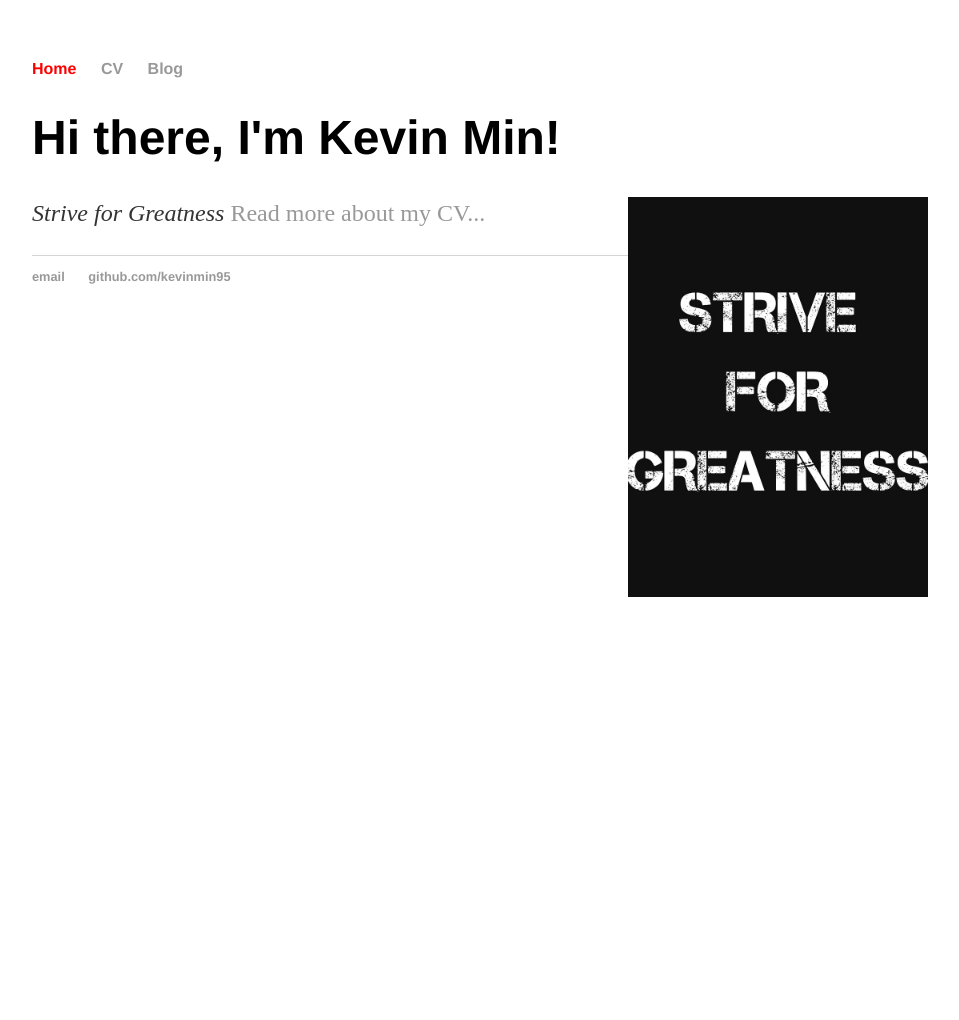
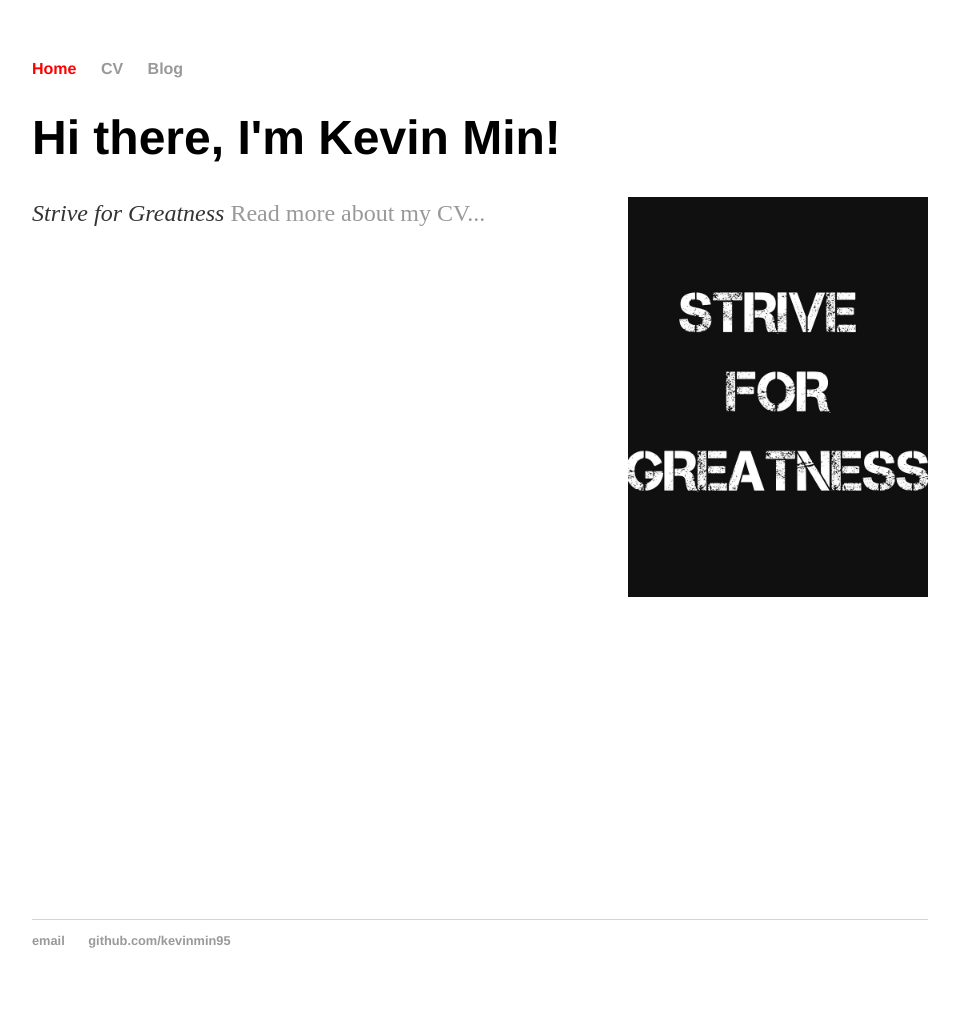
Before and after one commit to KevinMIN95/kevinmin95.github.com, a Jekyll site: the page built from index.html, in a window 1280 px wide. Shown: the whole page, without its empty margins (160-1119 px from the left). Built offline with Jekyll 4.4.1, drawn with Linux system fonts in a browser that asks for light colours; before the commit the page ends 900 px from its top, so only the background shows below that.

Commit message:
change default

```diff
--- a/_layouts/default.html
+++ b/_layouts/default.html
@@ -10,15 +10,17 @@
     {% seo %}
 	</head>
 	<body>
-		{% include navigation.html %}
-		<div class="container">
+		<div id="page-container">
+			{% include navigation.html %}
+			<div id="container">
       {{ content }}
-		</div><!-- /.container -->
-		<footer>
-			<ul>
+			</div><!-- /.container -->
+			<footer id="footer">
+				<ul>
         		<li><a href="mailto:alsehdcks95@kaist.ac.kr">email</a></li>
         		<li><a href="https://github.com/KevinMIN95/kevinmin95.github.com">github.com/kevinmin95</a></li>
-			</ul>
-		</footer>
+				</ul>
+			</footer>
+		</div>
 	</body>
 </html>
--- a/assets/css/main.css
+++ b/assets/css/main.css
@@ -28,9 +28,21 @@ p {
     line-height: 1.4em;
     color: #333;
 }
-footer {
-    border-top: 1px solid #d5d5d5;
-    font-size: .8em;
+#page-container {
+  position: relative;
+  min-height: 100vh;
+}
+#container {
+  padding-bottom: 2.5rem;    /* Footer height */
+}
+
+#footer {
+  position: absolute;
+  bottom: 0;
+  width: 100%;
+  height: 2.5rem;            /* Footer height */
+  border-top: 1px solid #d5d5d5;
+  font-size: .8em;
 }
 
 ul.posts {
```
